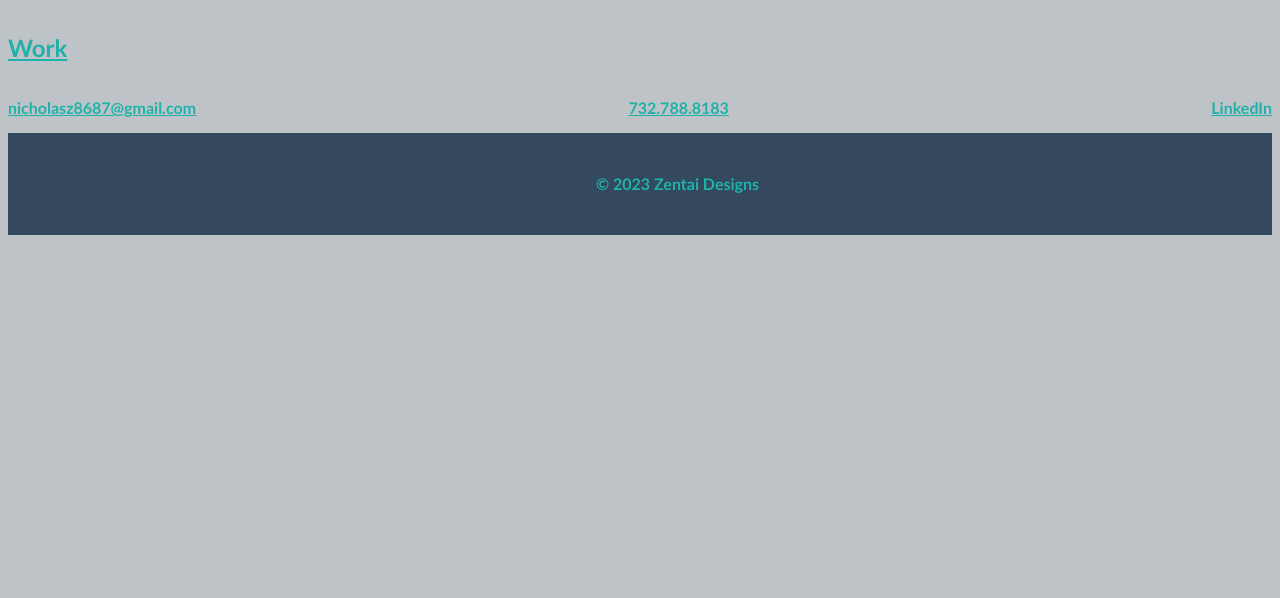
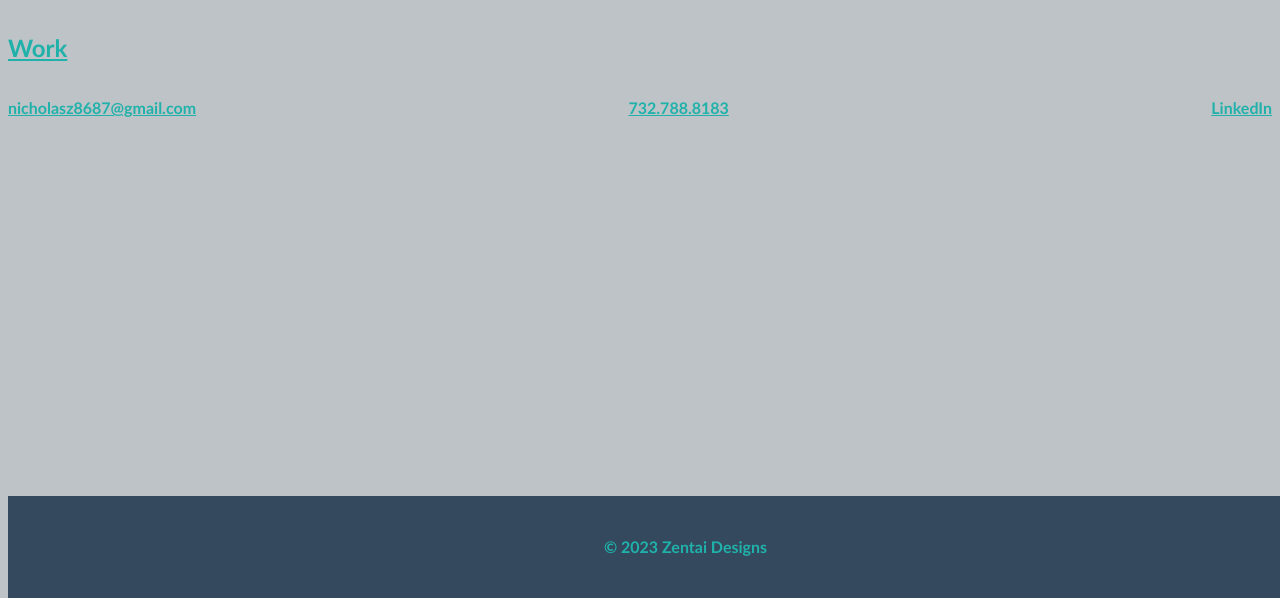
Before and after one commit to njd8927/ZentaiDesigns_Portfolio, a plain HTML site: page index.html in a window 1280 px wide. Shown: the part 202-800 px from the top of the page. Drawn offline with Linux system fonts and the light colour scheme.

Commit message:
html & css updates

```diff
--- a/assets/css/style.css
+++ b/assets/css/style.css
@@ -11,9 +11,8 @@ header {
     justify-content: space-between;
     align-items: center;
     padding: 1%;
-    font-family: 'Trebuchet MS', 'Lucida Sans Unicode', 'Lucida Grande', 'Lucida Sans', Arial, sans-serif;
     background-color: #34495E;
-    color: lightseagreen;
+    color: lightseagreen
 }
 
 header h1 {
@@ -100,11 +99,14 @@ a {
 
 
 footer {
+    position: absolute;
+    bottom: 0;
+    width: 100vw;
+    background-color: #34495E;
+    color: lightseagreen;
     display: flex;
     justify-content: center;
     padding: 2%;
-    background-color: #34495E;
-    color: lightseagreen;
   }
 
 footer p {
```
